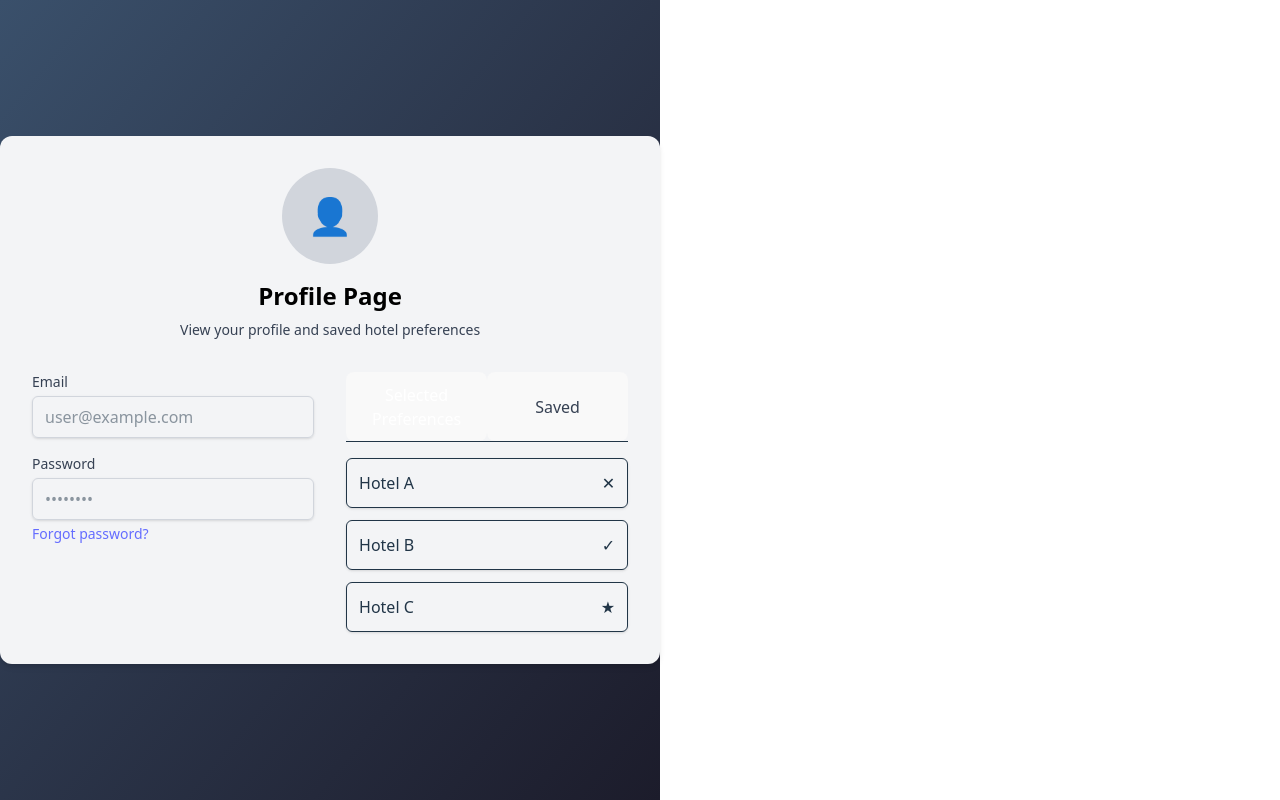
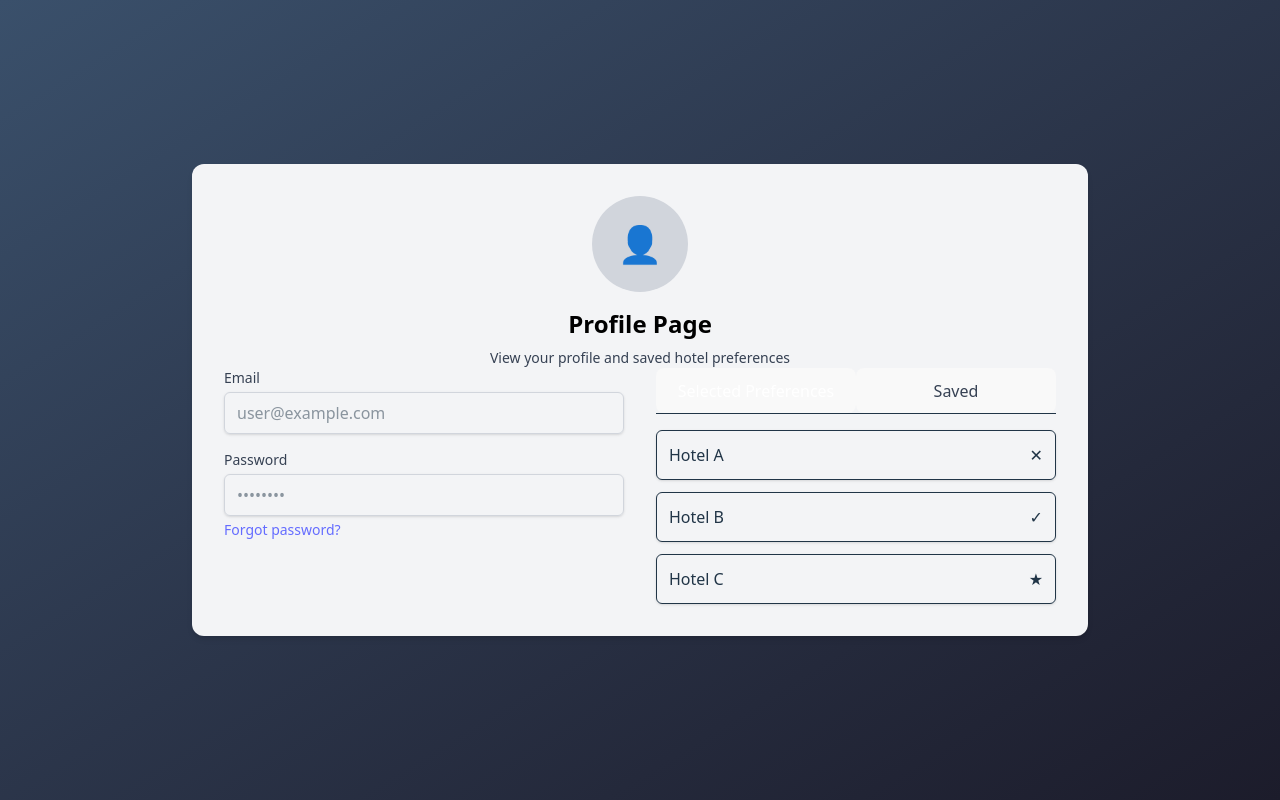
Before and after one commit to YM2992/StayMatch, a React (Vite) app in the folder Frontend/: page /profile in a window 1280 px wide. Built offline with nearby package versions, Linux system fonts and the light colour scheme.

Commit message:
layout change, centred the contents + fullscreen background

```diff
--- a/Frontend/src/pages/ProfilePage.jsx
+++ b/Frontend/src/pages/ProfilePage.jsx
@@ -5,10 +5,12 @@ function ProfilePage() {
     const [activeTab, setActiveTab] = useState("preferences");
 
     return (
-        <div className="flex justify-center items-center h-screen w-full bg-gradient-to-br from-[#3a506b] to-[#1c1c2b]">
+        // <div className="flex justify-center items-center h-screen w-full bg-gradient-to-br from-[#3a506b] to-[#1c1c2b]">
+        <div className="min-h-screen w-screen flex items-center justify-center bg-gradient-to-br from-[#3a506b] to-[#1c1c2b]">
             <div className="bg-gray-100 p-8 rounded-xl shadow-md w-full max-w-4xl">
 
-                <div className="flex flex-col items-center mb-8">
+
+                <div className="flex flex-col items-center">
                     <div className="w-24 h-24 bg-gray-300 rounded-full flex items-center justify-center text-4xl text-purple-700">
                         👤
                     </div>
```
